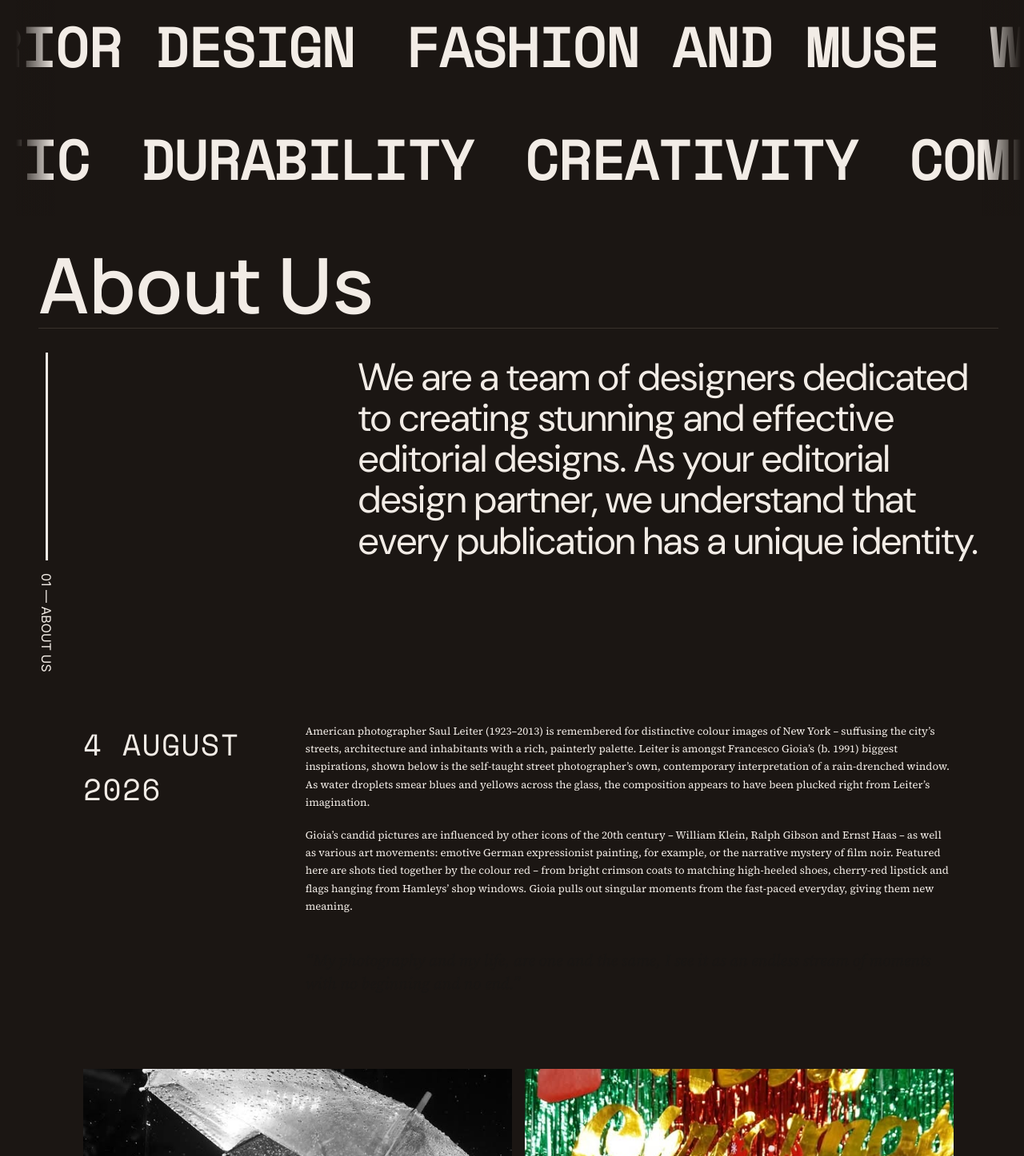
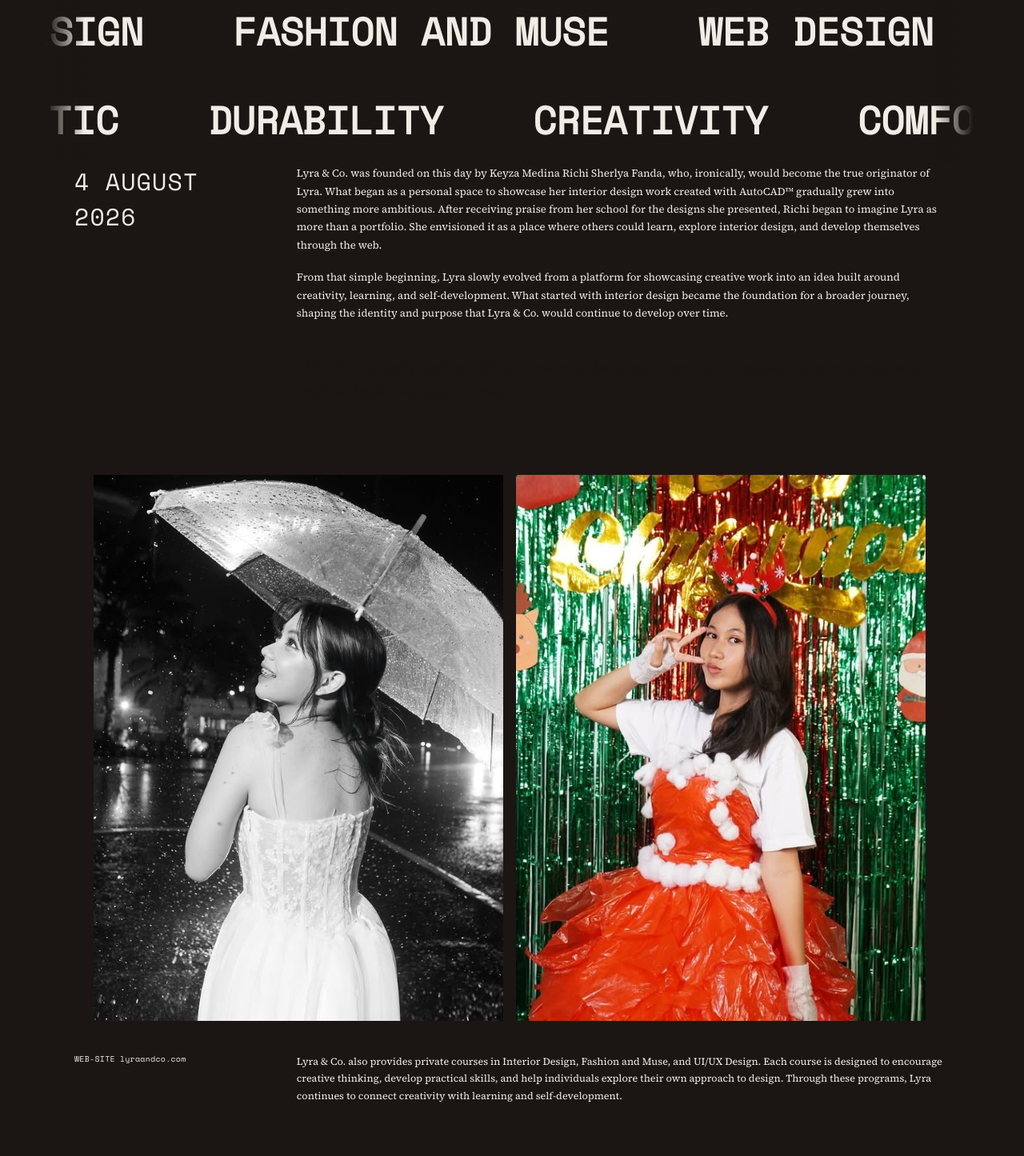
Before and after one commit to yuukiconan/lyra_and_co, a plain HTML site: page index.html in a window 1280 px wide. Shown: the part 1374-2820 px from the top of the page at 80% size. Drawn offline with nearby package versions, Linux system fonts and the light colour scheme; a script that the page names is missing.

Commit message:
fixed layout responsive issues

```diff
--- a/index.html
+++ b/index.html
@@ -27,7 +27,7 @@
 <body>
     <header></header>
     <main>
-        <section class="section-full hero-editorial-intro">
+        <section class="hero-editorial-intro">
 
             <h1 class="hero-editorial-heading">
                 <span class="heading-row">Vision,</span>
@@ -60,20 +60,6 @@
                     <span class="marquee-text">Usable</span>
                 </div>
             </div>
-        <section>
-            <h1 class="section-title underline">About Us</h1>
-            <div class="ui-expressive-section">
-                <div class="section-track">
-                    <div class="vertical-line"></div>
-                    <span>01 &mdash; About Us</span>
-                </div>
-                <div class="section-grid">
-                    <div class="section-grid-panel introduction">
-                        <p>We are a team of designers dedicated to creating stunning and effective editorial designs. As your editorial design partner, we understand that every publication has a unique identity.</p>
-                    </div>
-                </div>
-            </div>
-        </section>
 
             <div class="hero-editorial-body">
                 <aside class="hero-editorial-meta">
@@ -82,20 +68,19 @@
 
                 <div class="hero-editorial-copy">
                     <p>
-                American photographer Saul Leiter (1923&ndash;2013) is remembered for distinctive colour images
-                of New York &ndash; suffusing the city&rsquo;s streets, architecture and inhabitants with a rich,
-                painterly palette. Leiter is amongst Francesco Gioia&rsquo;s (b. 1991) biggest inspirations,
-                shown below is the self-taught street photographer&rsquo;s own, contemporary interpretation of
-                a rain-drenched window. As water droplets smear blues and yellows across the glass, the
-                composition appears to have been plucked right from Leiter&rsquo;s imagination.
+                        Lyra &amp; Co. was founded on this day by Keyza Medina Richi Sherlya Fanda, who, ironically,
+                        would become the true originator of Lyra. What began as a personal space to showcase her
+                        interior design work created with AutoCAD&trade; gradually grew into something more ambitious.
+                        After receiving praise from her school for the designs she presented, Richi began to imagine
+                        Lyra as more than a portfolio. She envisioned it as a place where others could learn, explore
+                        interior design, and develop themselves through the web.
                     </p>
+
                     <p>
-                Gioia&rsquo;s candid pictures are influenced by other icons of the 20th century &ndash; William
-                Klein, Ralph Gibson and Ernst Haas &ndash; as well as various art movements: emotive German
-                expressionist painting, for example, or the narrative mystery of film noir. Featured here are
-                shots tied together by the colour red &ndash; from bright crimson coats to matching high-heeled
-                shoes, cherry-red lipstick and flags hanging from Hamleys&rsquo; shop windows. Gioia pulls out
-                singular moments from the fast-paced everyday, giving them new meaning.
+                        From that simple beginning, Lyra slowly evolved from a platform for showcasing creative work
+                        into an idea built around creativity, learning, and self-development. What started with
+                        interior design became the foundation for a broader journey, shaping the identity and purpose
+                        that Lyra &amp; Co. would continue to develop over time.
                     </p>
 
                     <blockquote class="hero-editorial-quote">
@@ -117,49 +102,17 @@
             <div class="hero-editorial-caption-row">
                 <dl class="hero-editorial-credits">
                     <div><dt>Web-site</dt><dd>lyraandco.com</dd></div>
-            <div><dt>Photo</dt><dd>Francesco Gioia</dd></div>
-            <div><dt>Instagram</dt><dd>@francesco.gioia</dd></div>
                 </dl>
 
                 <p class="hero-editorial-caption-text">
-            There&rsquo;s a palpable sense of movement in Gioia&rsquo;s visual world, as inhabitants pound
-            pavements or hail taxis. In one shot, a woman looks above and beyond the camera, cigarette in
-            hand, seemingly glimpsing something in the distance. The photographer also demonstrates a strong
-            grasp of light, shadow and contrast &ndash; an approach which has led to features in The Guardian
-            and worldwide exhibition. Faces become obscured and abstracted by darkness, whilst taillights and
-            neon signs glow in the gloom.
+                    Lyra &amp; Co. also provides private courses in Interior Design, Fashion and Muse, and UI/UX
+    Design. Each course is designed to encourage creative thinking, develop practical skills,
+    and help individuals explore their own approach to design. Through these programs, Lyra
+    continues to connect creativity with learning and self-development.
                 </p>
             </div>
         </section>
 
-        <!-- <section>
-            <div class="ui-gallery">
-                <div class="ui-gallery-panel">
-                    <img src="/assets/images/showcases/interior.webp">
-                    <span>Caption 1</span>
-                </div>
-                <div class="ui-gallery-panel">
-                    <img src="/assets/images/showcases/interior.webp">
-                    <span>Caption 2</span>
-                </div>
-                <div class="ui-gallery-panel">
-                    <img src="/assets/images/showcases/interior.webp">
-                    <span>Caption 3</span>
-                </div>
-            </div>
-        </section>
-        <section>
-            <div class="ui-article-section">
-                <div class="article-content">
-                    <h1 class="section-title">Who are us?</h1>
-                    <p>We are a team of designers dedicated to creating stunning and effective editorial designs. As your editorial design partner, we understand that every publication has a unique identity. Backed by experienced graphic designers, we handle the entire layout process, from typography selection and visual hierarchy to final production, so you can focus on the quality of your content.</p>
-                    <a href="/about/index.html"><button class="btn btn-xl btn-outline">&rightarrow; See more in About Us</button></a>
-                </div>
-                <div class="article-image">
-                    <img src="/assets/images/lyra.webp" alt="Lyra & Co. — Where Vision Meets Layout">
-                </div>
-            </div>
-        </section> -->
         <section>
             <h1 class="center section-title">Why choose us?</h1>
             <div class="card-container">
--- a/scripts/header.js
+++ b/scripts/header.js
@@ -27,6 +27,7 @@ document.addEventListener('DOMContentLoaded', () => {
 
 
         const hamburger = document.querySelector('.hamburger');
+        const hamburgerLabel = hamburger.querySelector('.hamburger-text');
         const hamburgerMenu = document.querySelector('.hamburger-menu');
         const staggerElements = hamburgerMenu.querySelectorAll('.stagger-element');
         const root = document.documentElement;
@@ -91,11 +92,15 @@ document.addEventListener('DOMContentLoaded', () => {
         function toggleMenuVisibility() {
             if (hamburgerMenu.classList.contains('hidden')) {
                 root.classList.add('noscroll');
+                hamburgerLabel.textContent = "Close";
+                hamburgerLabel.ariaLabel = "Close";
                 lenis.stop();
                 openMenu();
             } else {
                 lenis.start();
                 root.classList.remove('noscroll');
+                hamburgerLabel.textContent = "Menu";
+                hamburgerLabel.ariaLabel = "Menu";
                 closeMenu();
             }
         }
--- a/styles.css
+++ b/styles.css
@@ -885,9 +885,8 @@
     }
 
     .hero-editorial-intro {
-        margin-block-start: 5em;
-        width: 100%;
-        padding: clamp(20px, 7vw, 90px) clamp(20px, 6vw, 72px) clamp(60px, 8vw, 96px);
+        width: 100%;
+        padding: clamp(20px, 7vw, 90px) clamp(0px, 3vw, 72px) clamp(60px, 8vw, 96px);
     }
 
     /* Headline */
@@ -901,7 +900,7 @@
 
     .heading-row {
         display: block;
-        font-size: clamp(2.6rem, 10vw, 12rem);
+        font-size: clamp(2.3rem, 10vw, 12rem);
         text-transform: uppercase;
     }
 
@@ -924,7 +923,6 @@
 
     /* Full-bleed media */
     .hero-editorial-media {
-        padding-inline: 40px;
         margin: 0 0 clamp(24px, 4vw, 40px);
     }
 
@@ -946,7 +944,7 @@
 
     .hero-editorial-meta time {
         font-family: var(--monospace);
-        font-size: 2.35rem;
+        font-size: 1.86rem;
         letter-spacing: .04em;
         text-transform: uppercase;
     }
@@ -977,7 +975,7 @@
         display: grid;
         grid-template-columns: 1fr 1fr;
         gap: 16px;
-        max-width: 68rem;
+        max-width: 65rem;
         margin: 0 auto clamp(24px, 4vw, 40px);
     }
 
@@ -988,7 +986,7 @@
     .hero-editorial-duo img {
         display: block;
         width: 100%;
-        aspect-ratio: 4 / 5;
+        aspect-ratio: 3 / 4;
         object-fit: cover;
     }
 
@@ -1018,13 +1016,11 @@
 
     .hero-editorial-credits dt {
         text-transform: uppercase;
-        color: #8a8378;
         flex-shrink: 0;
     }
 
     .hero-editorial-credits dd {
         margin: 0;
-        color: #2c2822;
     }
 
     .hero-editorial-caption-text {
@@ -1032,24 +1028,10 @@
         font-family: var(--serif);
         font-size: clamp(.78rem, .95vw, .88rem);
         line-height: 1.7;
-        color: #2c2822;
     }
 
     /* ===== Responsive ===== */
-
     @media (max-width: 900px) {
-        .hero-nav-pills {
-            display: none;
-        }
-
-        .hero-nav-burger {
-            display: flex;
-        }
-
-        .heading-row {
-            font-size: clamp(2.2rem, 10vw, 3.2rem);
-        }
-
         .hero-editorial-body,
         .hero-editorial-caption-row {
             grid-template-columns: 1fr;
@@ -1062,22 +1044,11 @@
 
         .hero-editorial-duo {
             grid-template-columns: 1fr;
+            max-width: 100%;
         }
     }
 
     @media (max-width: 560px) {
-        .hero-editorial-nav {
-            position: relative;
-        }
-
-        .hero-nav-toggle:checked ~ .hero-nav-icons .hero-nav-burger span:first-child {
-            transform: translateY(2.5px) rotate(45deg);
-        }
-
-        .hero-nav-toggle:checked ~ .hero-nav-icons .hero-nav-burger span:last-child {
-            transform: translateY(-2.5px) rotate(-45deg);
-        }
-
         .heading-row--mixed {
             flex-wrap: wrap;
             gap: .18em;
@@ -1425,11 +1396,11 @@
     }
     .ui-expressive-section .section-grid-panel {
         break-inside: avoid;
+        width: 100%;
     }
     .ui-expressive-section .section-grid-panel p {
         font-size: var(--text-3xl);
         width: 100%;
-        line-height: var(--spacing-md);
         font-family: var(--sans-serif-dm-sans);
     }
     .section-grid-panel.small p {
@@ -1520,15 +1491,15 @@
         position: relative;
         overflow-x: hidden;
         width: 100%;
-        padding: 20px 60px;
+        padding: 20px 40px;
     }
     .marquee.reversed .marquee-track {
-        animation: marquee 15s linear infinite reverse;
+        animation: marquee 10s linear infinite reverse;
     }
     .marquee-track {
         display: flex;
-        gap: 5vw;
-        animation: marquee 15s linear infinite;
+        gap: clamp(3rem, 10vw, 7rem);
+        animation: marquee 10s linear infinite;
     }
 
     .marquee::before {
@@ -1556,7 +1527,7 @@
     }
 
     .marquee-text {
-        font-size: var(--text-4xl);
+        font-size: var(--text-3xl);
         white-space: nowrap;
         font-weight: 600;
         text-transform: uppercase;
@@ -1817,30 +1788,6 @@
     .people-actions .btn-outline:hover {
         background-color: var(--color-text);
         color: var(--color-bg);
-    }
-
-    /* Entrance UI */
-    .ui-entrance-container {
-        display: flex;
-        flex-direction: column;
-        justify-content: center;
-        padding: 20px 0;
-    }
-
-    .ui-entrance-index {
-        display: flex;
-        flex-direction: column;
-        gap: 10px;
-        align-self: flex-end;
-        max-width: 90%;
-    }
-
-    .ui-entrance-index h1 {
-        overflow: hidden;
-        padding: 10px 0;
-    }
-    .ui-entrance-index p {
-        font-size: 20px;
     }
 
     /* GalleryView UI */
@@ -2591,9 +2538,15 @@
     .actions-left {
         align-items: start;
     }
-    .ui-entrance-index {
-        max-width: none;
+    .ui-entrance-intro__content{
+        flex-direction: column;
         align-self: flex-start;
+    }
+    .section-track {
+        display: none;
+    }
+    .section-grid-panel p {
+        font-size: var(--text-lg);
     }
 
     /* PeopleCard */
```
Also changed, not shown: assets/images/lyra.webp (deleted). Lines whose indentation alone changed are shown as unchanged.
